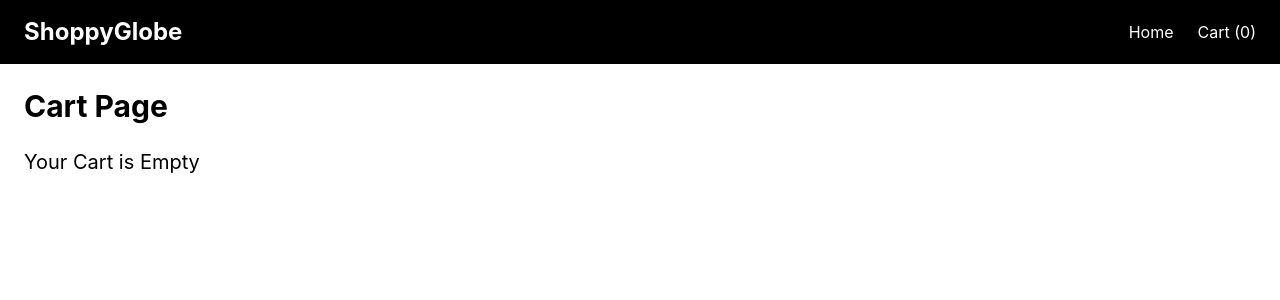
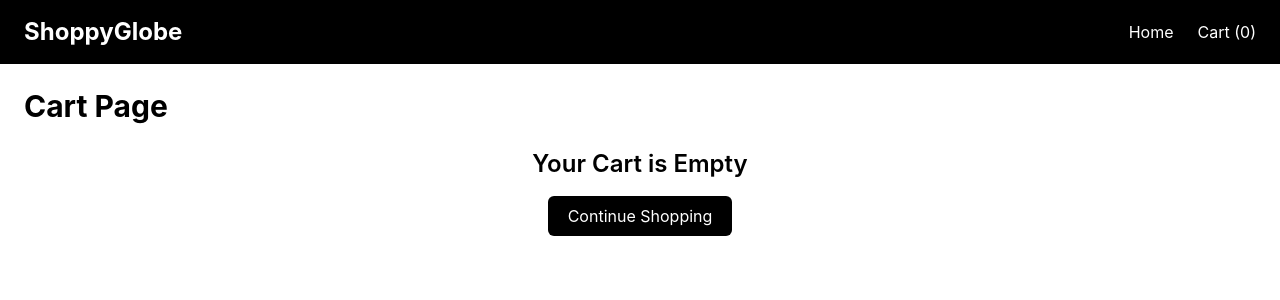
Before and after one commit to mayankrawat45/shoppyGlobe, a React (Vite) app: page /cart in a window 1280 px wide. Shown: the top 300 px of the page. Built offline with nearby package versions, Linux system fonts and the light colour scheme.

Commit message:
Improved loader UI and added total price calculation

```diff
--- a/src/components/Loader.jsx
+++ b/src/components/Loader.jsx
@@ -1,9 +1,11 @@
-import React from 'react'
-
-const Loader = () => {
+function Loader() {
   return (
-    <h2>Loading...</h2>
-  )
+    <div className="flex justify-center items-center h-[60vh]">
+      <h2 className="text-3xl font-bold">
+        Loading...
+      </h2>
+    </div>
+  );
 }
 
-export default Loader
+export default Loader;
--- a/src/pages/Cart.jsx
+++ b/src/pages/Cart.jsx
@@ -7,6 +7,11 @@ function Cart() {
   const cartItems = useSelector(
     (state) => state.cart.cartItems
   );
+  const totalPrice = cartItems.reduce(
+    (total, item) =>
+      total + item.price * item.quantity,
+    0
+  );
 
   return (
     <div className="p-6">
@@ -15,9 +20,17 @@ function Cart() {
       </h1>
 
       {cartItems.length === 0 ? (
-        <h2 className="text-xl">
-          Your Cart is Empty
-        </h2>
+        <div className="flex flex-col items-center gap-4">
+          <h2 className="text-2xl font-semibold">
+            Your Cart is Empty
+          </h2>
+
+          <Link to="/">
+            <button className="bg-black text-white px-5 py-2 rounded-md">
+              Continue Shopping
+            </button>
+          </Link>
+        </div>
       ) : (
         <div className="flex flex-col gap-4">
           {cartItems.map((item) => (
@@ -26,6 +39,10 @@ function Cart() {
               item={item}
             />
           ))}
+
+          <h2 className="text-2xl font-bold">
+            Total: ${totalPrice}
+          </h2>
 
           <Link to="/checkout">
             <button className="bg-black text-white px-6 py-3 rounded-md">
--- a/src/pages/Checkout.jsx
+++ b/src/pages/Checkout.jsx
@@ -8,7 +8,11 @@ function Checkout() {
   const cartItems = useSelector(
     (state) => state.cart.cartItems
   );
-
+  const totalPrice = cartItems.reduce(
+    (total, item) =>
+      total + item.price * item.quantity,
+    0
+  );
   const dispatch = useDispatch();
 
   const navigate = useNavigate();
@@ -76,6 +80,9 @@ function Checkout() {
         ))}
       </div>
 
+      <h2 className="text-2xl font-bold mb-6">
+        Total Price: ${totalPrice}
+      </h2>
       <button
         onClick={handlePlaceOrder}
         className="bg-black text-white px-6 py-3 rounded-md"
--- a/src/pages/ProductDetail.jsx
+++ b/src/pages/ProductDetail.jsx
@@ -1,6 +1,6 @@
 import { useEffect, useState } from "react";
 import { useParams } from "react-router-dom";
-
+import Loader from "../components/Loader";
 import { useDispatch } from "react-redux";
 
 import { addToCart } from "../redux/cartSlice";
@@ -48,11 +48,7 @@ function ProductDetail() {
   }, [id]);
 
   if (loading) {
-    return (
-      <h2 className="p-6 text-2xl">
-        Loading...
-      </h2>
-    );
+    return <Loader />;
   }
 
   if (error) {
```
